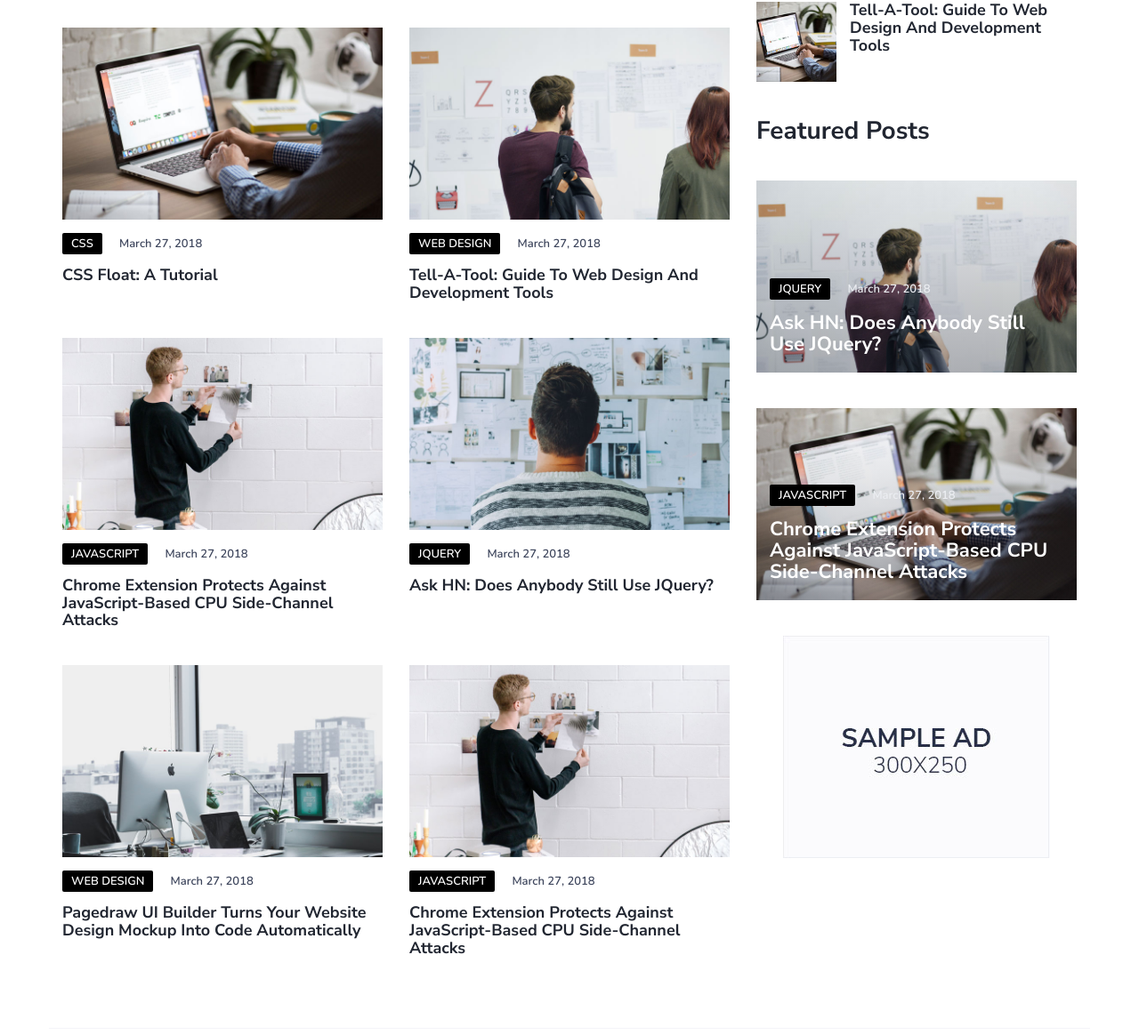
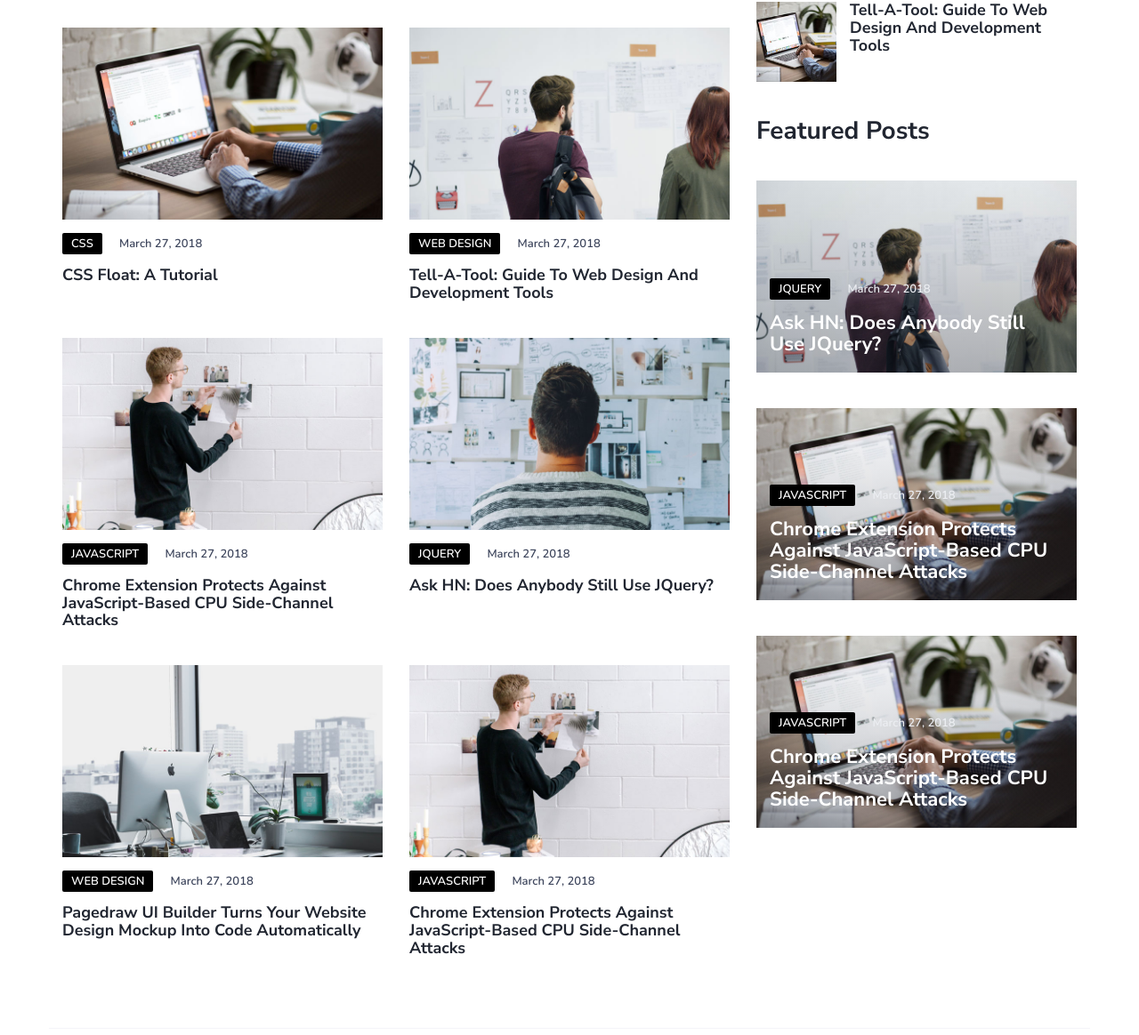
Before and after one commit to Pandaware-Tech/Dynamo-Blogger, a Django app: template dynamo_blogger/templates/blog/index.html in a window 1280 px wide. Shown: the part 1729-2893 px from the top of the page at 89% size. Run offline with Django 4.2, Linux system fonts and the light colour scheme; the template is opened without the code that fills it, so the values that code supplies are empty; some libraries are stand-ins or nearby versions.

Commit message:
Update index template

```diff
--- a/dynamo_blogger/templates/blog/index.html
+++ b/dynamo_blogger/templates/blog/index.html
@@ -11,6 +11,7 @@
 
 	<div class="container">
 
+		<!-- Latest Updated Posts -->
 		<div class="row">
 
 			<div class="col-md-6">
@@ -46,7 +47,7 @@
 
 		</div>
 
-
+		<!-- Recent Posts -->
 		<div class="row">
 			<div class="col-md-12">
 				<div class="section-title">
@@ -339,13 +340,18 @@
 									JavaScript-Based CPU Side-Channel Attacks</a></h3>
 						</div>
 					</div>
-				</div>
-
-
-				<div class="aside-widget text-center">
-					<a href="#" style="display: inline-block;margin: auto;">
-						<img class="img-responsive" src="{% static 'img/xad-1.jpg.pagespeed.ic.C1dNWPxojd.jpg' %}" alt="">
-					</a>
+					<div class="post post-thumb">
+						<a class="post-img" href="blog-post.html"><img
+								src="{% static 'img/xpost-1.jpg.pagespeed.ic.A4Rpahx6U5.jpg' %}" alt=""></a>
+						<div class="post-body">
+							<div class="post-meta">
+								<a class="post-category cat-2" href="category.html">JavaScript</a>
+								<span class="post-date">March 27, 2018</span>
+							</div>
+							<h3 class="post-title"><a href="blog-post.html">Chrome Extension Protects Against
+									JavaScript-Based CPU Side-Channel Attacks</a></h3>
+						</div>
+					</div>
 				</div>
 
 			</div>
```
